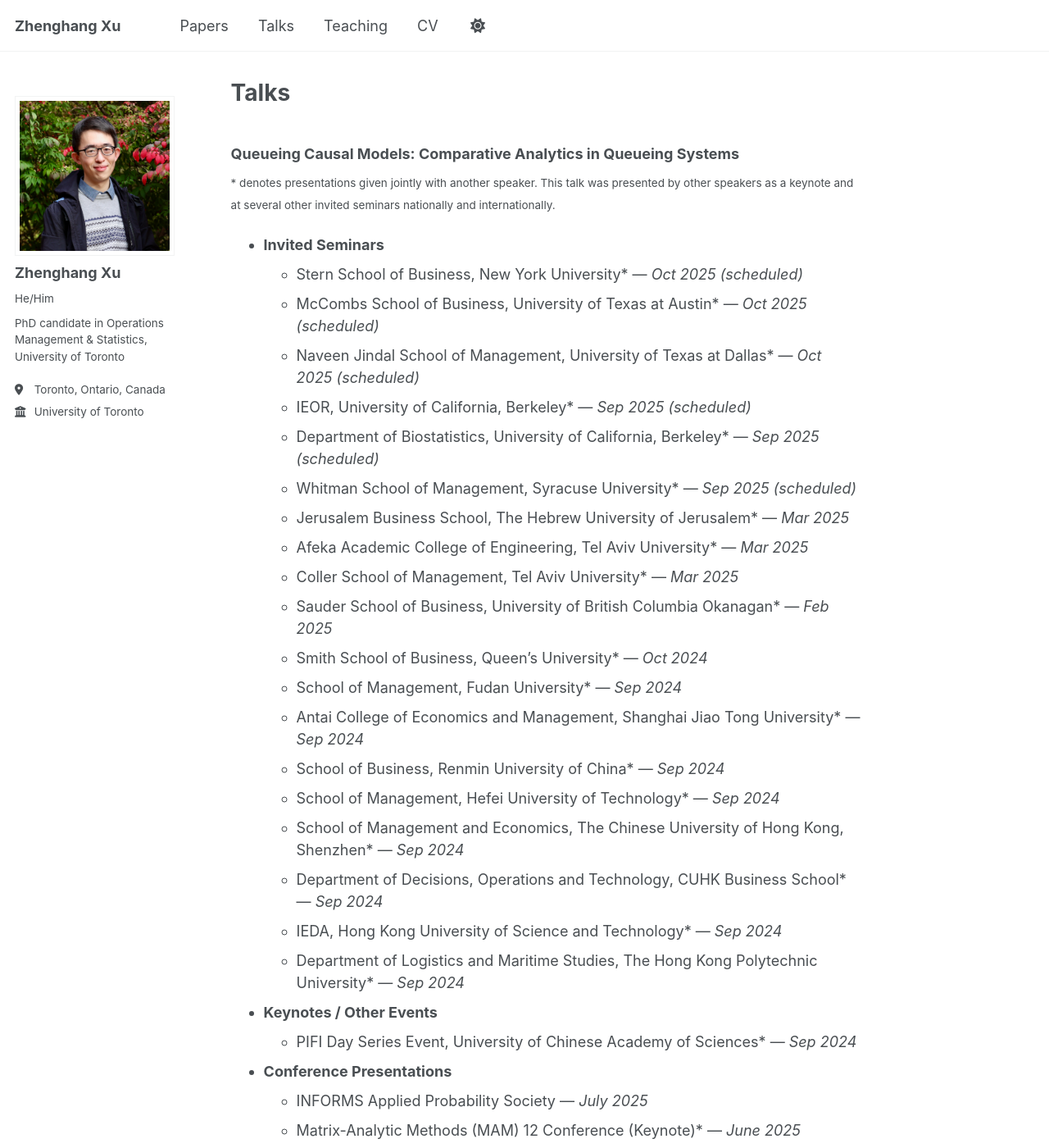
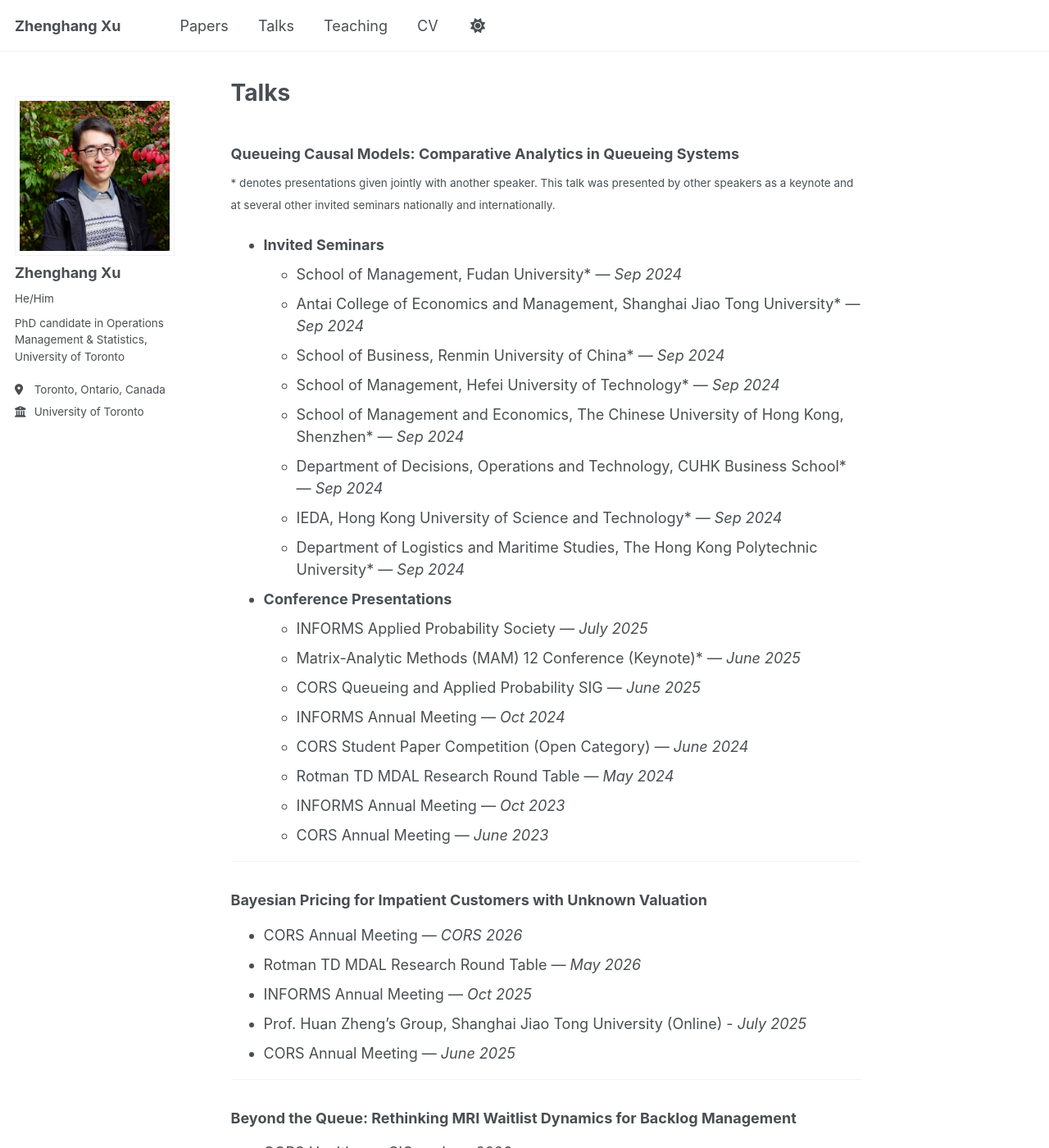
Before and after one commit to zhenghangxu-baymax/zhenghangxu-baymax.github.io, a Jekyll site: the page built from _pages/talks.md, in a window 1280 px wide and 1400 px high. Shown: the whole window at 82% size. Built offline with Jekyll 4.4.1, drawn with Linux system fonts in a browser that asks for light colours; some of the changed text lies outside the part shown.

Commit message:
Update website and CV

```diff
--- a/_pages/talks.md
+++ b/_pages/talks.md
@@ -8,17 +8,6 @@ permalink: /talks/
 <small>* denotes presentations given jointly with another speaker. This talk was presented by other speakers as a keynote and at several other invited seminars nationally and internationally.</small>
 
 - **Invited Seminars**
-  - Stern School of Business, New York University* — *Oct 2025 (scheduled)*
-  - McCombs School of Business, University of Texas at Austin* — *Oct 2025 (scheduled)*
-  - Naveen Jindal School of Management, University of Texas at Dallas* — *Oct 2025 (scheduled)*
-  - IEOR, University of California, Berkeley* — *Sep 2025 (scheduled)*
-  - Department of Biostatistics, University of California, Berkeley* — *Sep 2025 (scheduled)*
-  - Whitman School of Management, Syracuse University* — *Sep 2025 (scheduled)*
-  - Jerusalem Business School, The Hebrew University of Jerusalem* — *Mar 2025*
-  - Afeka Academic College of Engineering, Tel Aviv University* — *Mar 2025*
-  - Coller School of Management, Tel Aviv University* — *Mar 2025*
-  - Sauder School of Business, University of British Columbia Okanagan* — *Feb 2025*
-  - Smith School of Business, Queen’s University* — *Oct 2024*
   - School of Management, Fudan University* — *Sep 2024*
   - Antai College of Economics and Management, Shanghai Jiao Tong University* — *Sep 2024*
   - School of Business, Renmin University of China* — *Sep 2024*
@@ -27,9 +16,6 @@ permalink: /talks/
   - Department of Decisions, Operations and Technology, CUHK Business School* — *Sep 2024*
   - IEDA, Hong Kong University of Science and Technology* — *Sep 2024*
   - Department of Logistics and Maritime Studies, The Hong Kong Polytechnic University* — *Sep 2024*
-
-- **Keynotes / Other Events**
-  - PIFI Day Series Event, University of Chinese Academy of Sciences* — *Sep 2024*
 
 - **Conference Presentations**
   - INFORMS Applied Probability Society — *July 2025*
@@ -45,9 +31,9 @@ permalink: /talks/
 ---
 
 ### Bayesian Pricing for Impatient Customers with Unknown Valuation
-
-- Rotman TD MDAL Research Round Table — *May 2026 (scheduled)*
-- INFORMS Annual Meeting — *Oct 2025 (scheduled)*
+- CORS Annual Meeting — *CORS 2026*
+- Rotman TD MDAL Research Round Table — *May 2026*
+- INFORMS Annual Meeting — *Oct 2025*
 - Prof. Huan Zheng's Group, Shanghai Jiao Tong University (Online) - *July 2025*
 - CORS Annual Meeting — *June 2025*
 
@@ -55,11 +41,12 @@ permalink: /talks/
 
 ### Beyond the Queue: Rethinking MRI Waitlist Dynamics for Backlog Management
 
+- CORS Healthcare SIG — *June 2026*
 - Rotman Young Scholar Seminar — *Nov 2025 (scheduled)*
 - Prof. Huan Zheng's Group, Shanghai Jiao Tong University (Online) - *Nov 2025*
 
 ---
 
 ### Queueing Causal Models for Emergency Department Efficiency
-
+- CORS Annual Meeting — *June 2026*
 - Rotman TD MDAL Research Round Table — *May 2025*
```
Also changed, not shown: _pages/about.md (+1 -1 lines).
